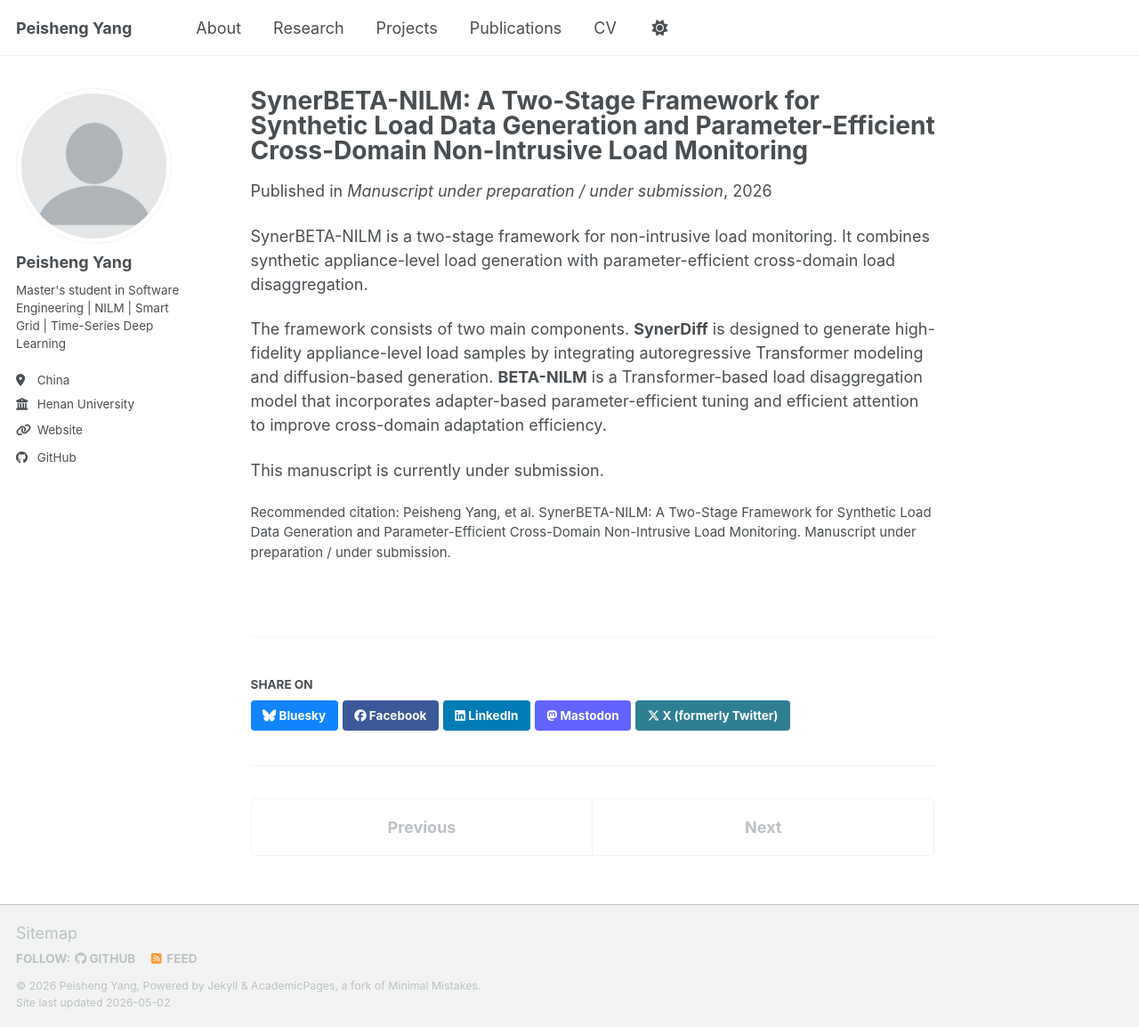
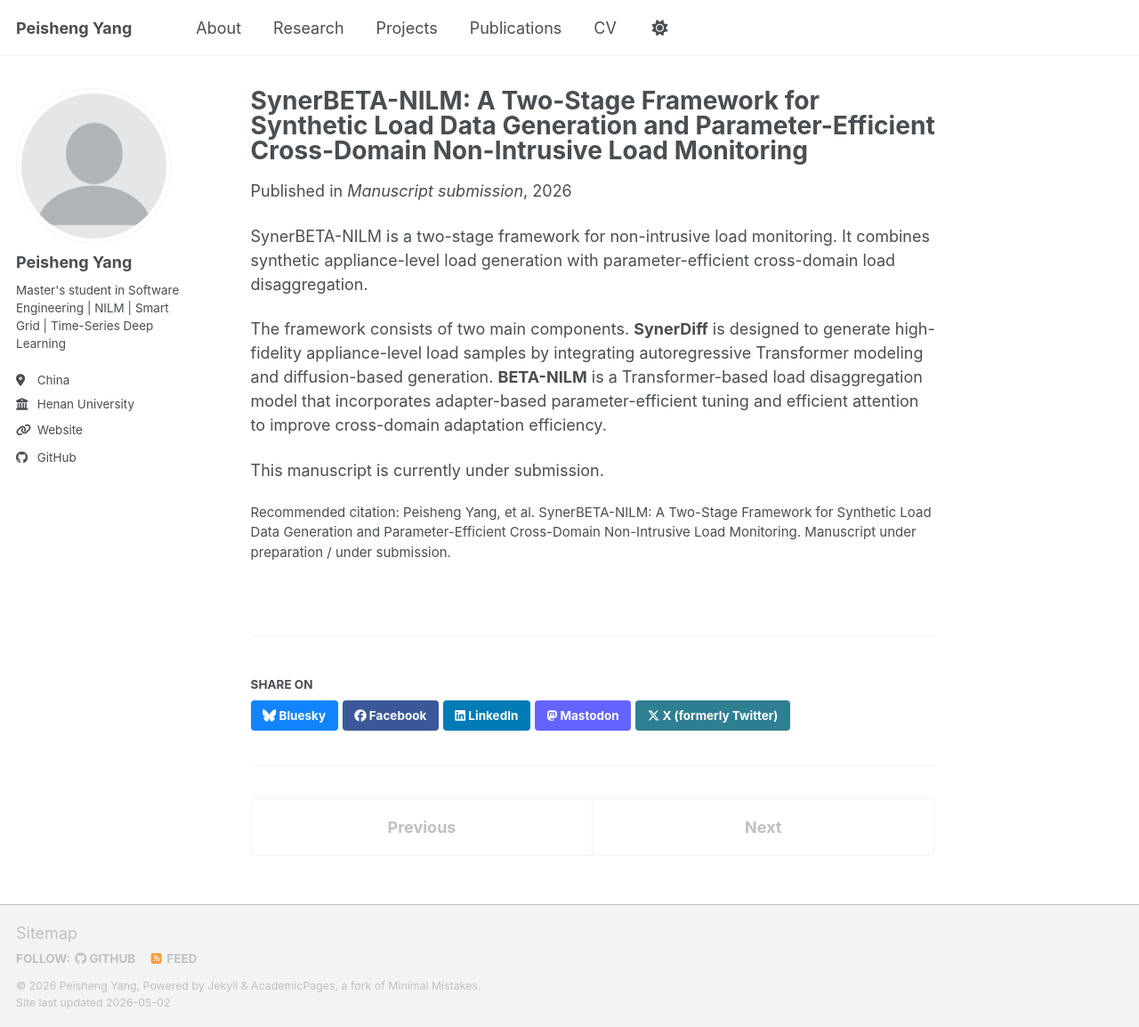
Before and after one commit to AKAYoung/akayoung.github.io, a Jekyll site: the page built from _publications/2026-synerbeta-nilm.md, in a window 1280 px wide and 1154 px high. Shown: the whole window at 89% size. Built offline with Jekyll 4.4.1, drawn with Linux system fonts in a browser that asks for light colours; a script bundle is joined from its source files by our own code; library files that are not in the unit come from our copies.

Commit message:
Update 2026-synerbeta-nilm.md

```diff
--- a/_publications/2026-synerbeta-nilm.md
+++ b/_publications/2026-synerbeta-nilm.md
@@ -5,7 +5,7 @@ category: manuscripts
 permalink: /publication/2026-synerbeta-nilm
 excerpt: "A two-stage NILM framework that combines synthetic appliance-level load generation with parameter-efficient cross-domain load disaggregation."
 date: 2026-05-02
-venue: "Manuscript under preparation / under submission"
+venue: "Manuscript submission"
 paperurl:
 citation: "Peisheng Yang, et al. SynerBETA-NILM: A Two-Stage Framework for Synthetic Load Data Generation and Parameter-Efficient Cross-Domain Non-Intrusive Load Monitoring. Manuscript under preparation / under submission."
 ---
```
